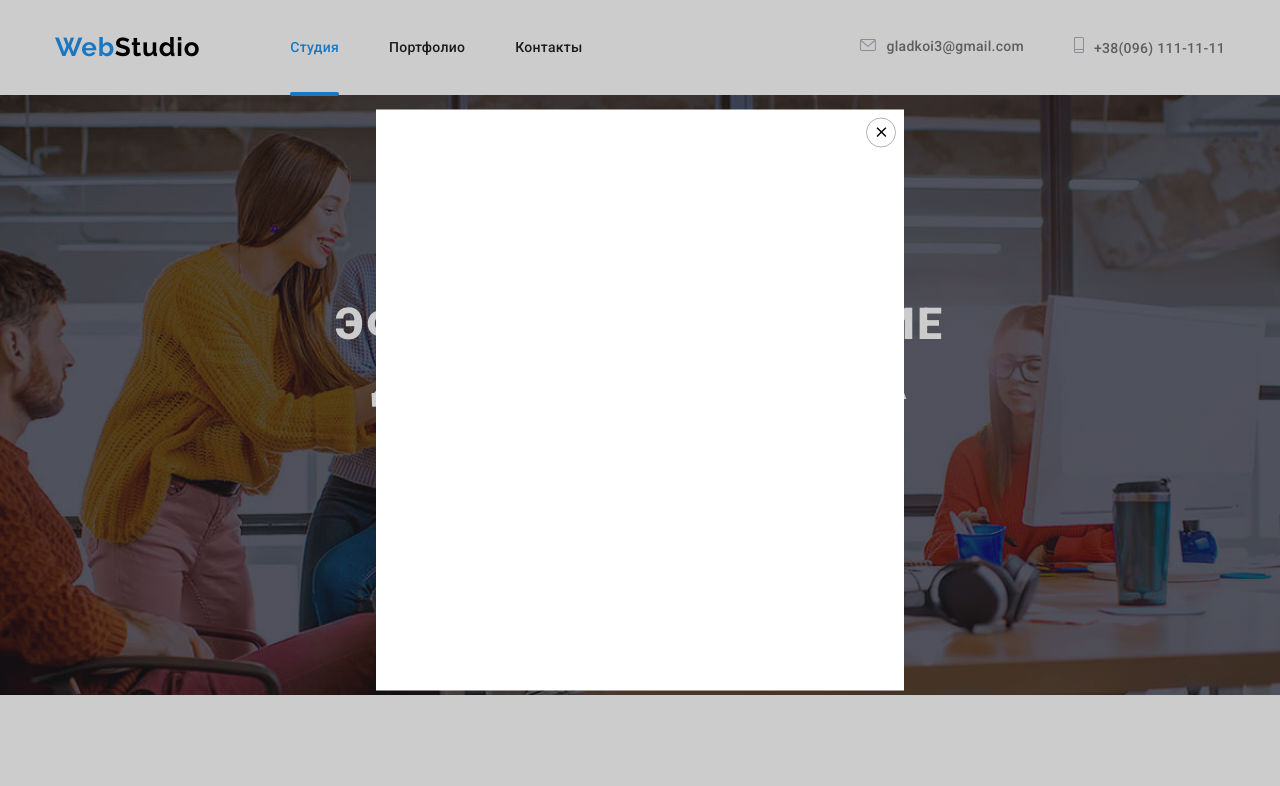
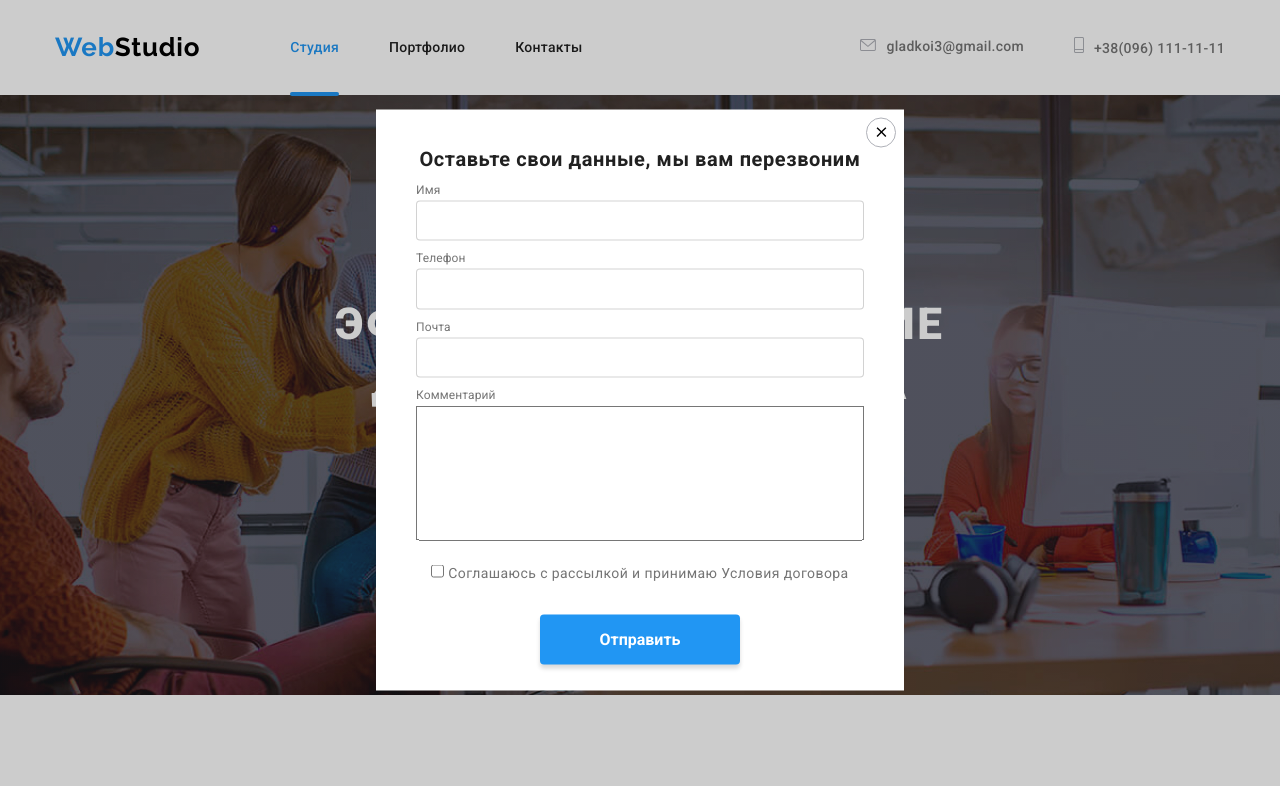
Before and after one commit to HladkyiGo/goit-markup-hw-06, a plain HTML site: page index.html in a window 1280 px wide. Both pictures are taken after a click on the button "Заказать услугу". Shown: the top 786 px of the page. Drawn offline with nearby package versions, Linux system fonts and the light colour scheme.

Commit message:
Розмітка модалки

```diff
--- a/css/css.css
+++ b/css/css.css
@@ -36,6 +36,8 @@ p {
 img {
   display: block;
 }
+
+
 
 /*==================Header============================*/
 
@@ -802,6 +804,7 @@ a {
 
 
 .modal {
+
   width: 528px;
   height: 581px;
   background-color: var(--white-text);
@@ -810,7 +813,7 @@ a {
   left: 50%;
   scale: (1);
   transform: translate(-50%, -50%);
-  padding: 8px;
+
   transition: 250ms cubic-bezier(0.4, 0, 0.2, 1);
 
 }
@@ -823,6 +826,8 @@ a {
   border: solid 1px #afb1b8;
   width: 30px;
   height: 30px;
+  margin-top: 8px;
+  margin-right: 8px;
   background-color: rgba(255, 255, 255, 0.1);
   margin-left: auto;
 
@@ -832,3 +837,95 @@ a {
   width: 18px;
   height: 18px;
 }
+
+form {
+  display: block;
+  padding-top: 0;
+  padding-bottom: 0;
+
+}
+
+textarea {
+  resize: none;
+}
+
+.text-form {
+  display: block;
+  font-family: Roboto;
+  font-style: normal;
+  font-weight: bold;
+  font-size: 20px;
+  line-height: 23px;
+  text-align: center;
+  letter-spacing: 0.03em;
+  margin-bottom: 12px;
+
+  color: var(--title-text-color);
+}
+
+.form-field {
+  display: flex;
+  flex-direction: column;
+  margin-bottom: 10px;
+  padding-left: 40px;
+  padding-right: 40px;
+  margin-bottom: 10px;
+}
+
+.form-field input {
+  box-sizing: border-box;
+  margin: 0px;
+  padding: 10px;
+
+  border-width: 1px;
+  border-style: solid;
+  border-color: rgba(33, 33, 33, 0.2);
+  border-image: initial;
+  border-radius: 4px;
+}
+
+.form-field label {
+  font-family: Roboto;
+  font-style: normal;
+  font-weight: normal;
+  font-size: 12px;
+  line-height: 14px;
+
+  letter-spacing: 0.01em;
+
+  color: var(--prymary-text-color);
+
+  margin-bottom: 4px;
+}
+
+.form-field-checkbox {
+  display: block;
+  text-align: center;
+  margin-top: 20px;
+  margin-bottom: 30px;
+}
+
+.agreement-title {
+  font-family: Roboto;
+  font-style: normal;
+  font-weight: normal;
+  font-size: 14px;
+  line-height: 24px;
+  letter-spacing: 0.03em;
+  color: var(--prymary-text-color);
+}
+
+.form .button {
+  display: block;
+  color: var(--white-text);
+  background-color: var(--accent-color);
+  box-shadow: 0px 4px 4px rgba(0, 0, 0, 0.15);
+  min-width: 200px;
+  font-weight: bold;
+  font-size: 16px;
+  line-height: 1.87;
+  margin-left: 164px;
+  border-radius: 4px;
+  border: 0;
+  padding: 10px 32px;
+}
--- a/index.html
+++ b/index.html
@@ -1,18 +1,15 @@
 <!DOCTYPE html>
 <html lang="ru">
+
 <head>
   <!-- Служебная информация -->
   <meta charset="utf-8" />
   <title>ДЗ по первому</title>
   <link rel="preconnect" href="https://fonts.gstatic.com" />
-    <link
-      href="https://fonts.googleapis.com/css2?family=Raleway:wght@700&family=Roboto:wght@400;500;700;900&display=swap"
-      rel="stylesheet"
-    />
-    <link
-      rel="stylesheet"
-      href="https://cdnjs.cloudflare.com/ajax/libs/modern-normalize/1.0.0/modern-normalize.min.css"
-    />
+  <link href="https://fonts.googleapis.com/css2?family=Raleway:wght@700&family=Roboto:wght@400;500;700;900&display=swap"
+    rel="stylesheet" />
+  <link rel="stylesheet"
+    href="https://cdnjs.cloudflare.com/ajax/libs/modern-normalize/1.0.0/modern-normalize.min.css" />
   <link rel="stylesheet" href="./css/css.css" />
 </head>
 
@@ -21,9 +18,7 @@
   <header class="header">
     <div class="container">
       <nav class="navigation">
-          <a href="" class="logo"
-            ><span class="logo-accent">Web</span
-            ><span class="logo-studio">Studio</span>
+        <a href="" class="logo"><span class="logo-accent">Web</span><span class="logo-studio">Studio</span>
         </a>
 
         <ul class="site-nav list">
@@ -43,13 +38,14 @@
         <li class="navigation-item">
           <a href="mailto:gladkoi3@gmail.com" class="link mail">
             <svg class="mail-icon">
-                <use href="./svg/sprite.svg#senvelope"></use></svg>gladkoi3@gmail.com</a>
+              <use href="./svg/sprite.svg#senvelope"></use>
+            </svg>gladkoi3@gmail.com</a>
         </li>
         <!-- Ссылка на телефонный номер -->
         <li class="navigation-item">
-            <a href="tel:+380961111111" class="link tel"
-              ><svg class="tel-icon">
-                <use href="./svg/sprite.svg#smartphone"></use></svg>+38(096) 111-11-11</a >
+          <a href="tel:+380961111111" class="link tel"><svg class="tel-icon">
+              <use href="./svg/sprite.svg#smartphone"></use>
+            </svg>+38(096) 111-11-11</a>
         </li>
       </ul>
     </div>
@@ -377,9 +373,7 @@
   <footer class="footer">
     <div class="container">
       <div class="addres-container">
-          <a href="" class="logo"
-            ><span class="logo-accent">Web</span
-            ><span class="logo-white">Studio</span>
+        <a href="" class="logo"><span class="logo-accent">Web</span><span class="logo-white">Studio</span>
         </a>
         <address class="addres-text">г. Киев, пр-т Леси Украинки, 26</address>
         <ul class="list">
@@ -431,14 +425,51 @@
 
   <div data-modal class="backdrop is-hidden">
     <div class="modal">
-        <button data-modal-close class="modal-button" >
+      <button data-modal-close class="modal-button">
         <svg class="modal-icon">
           <use href="./svg/sprite.svg#close1"></use>
         </svg>
       </button>
 
+
+      <form class="form">
+
+        <b class="text-form">Оставьте свои данные, мы вам перезвоним</b>
+
+        <div class="form-field">
+          <label for="user-name">Имя</label>
+          <input type="text" name="user-name" id="user-name">
+        </div>
+
+        <div class="form-field">
+          <label for="tel">Телефон</label>
+          <input type="tel" name="tel" id="tel">
+        </div>
+
+
+        <div class="form-field">
+          <label for="email">Почта</label>
+          <input type="tel" name="email" id="email">
+        </div>
+
+
+        <div class="form-field">
+          <label for="comment">Комментарий</label>
+          <textarea name="comment" id="comment" cols="30" rows="7"></textarea>
+        </div>
+
+        <div class="form-field-checkbox">
+          <input type="checkbox" name="agreement" id="agreement">
+          <label for="agreement" class="agreement-title">Соглашаюсь с рассылкой и принимаю Условия договора</label>
+        </div>
+
+        <button type="submit" class="button">Отправить</button>
+
+
+      </form>
     </div>
   </div>
   <script src="./js/modal.js"></script>
 </body>
+
 </html>
```
Lines whose indentation alone changed are shown as unchanged.
